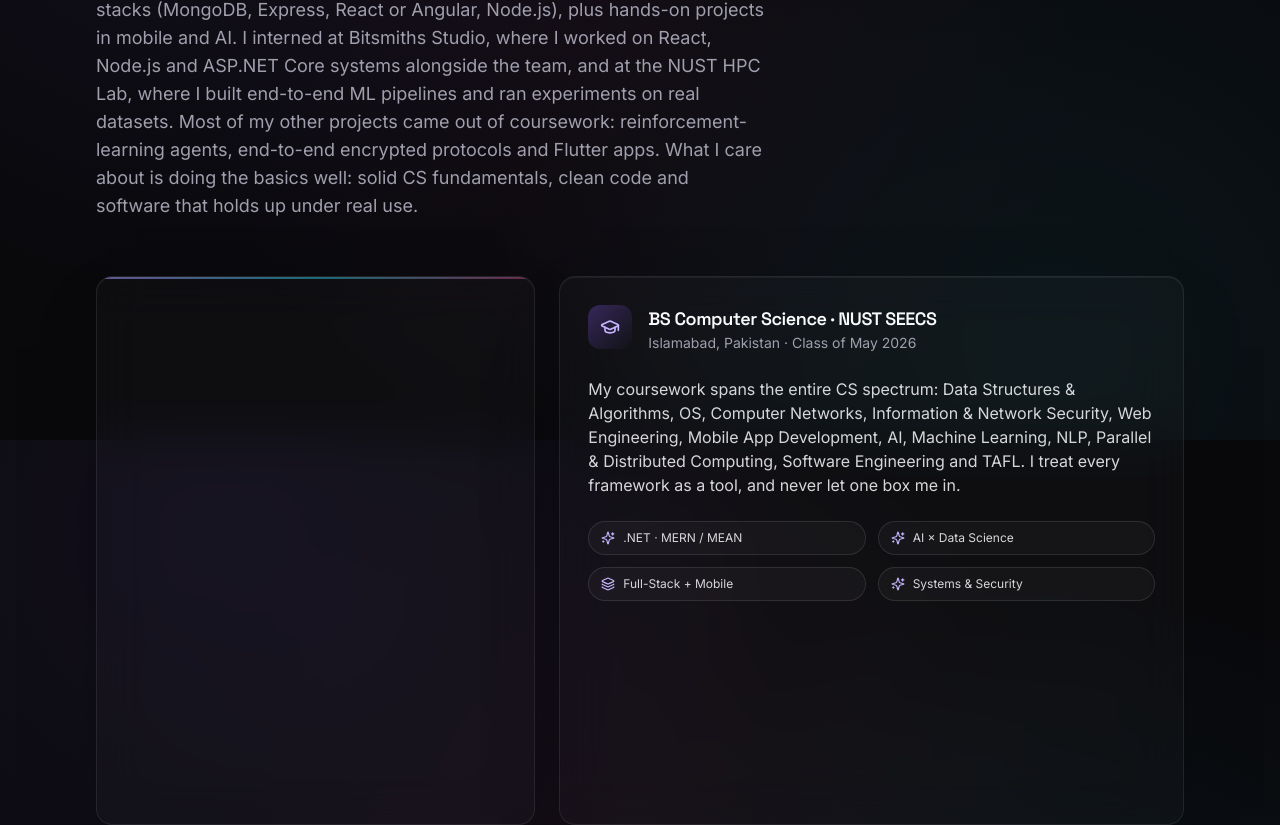
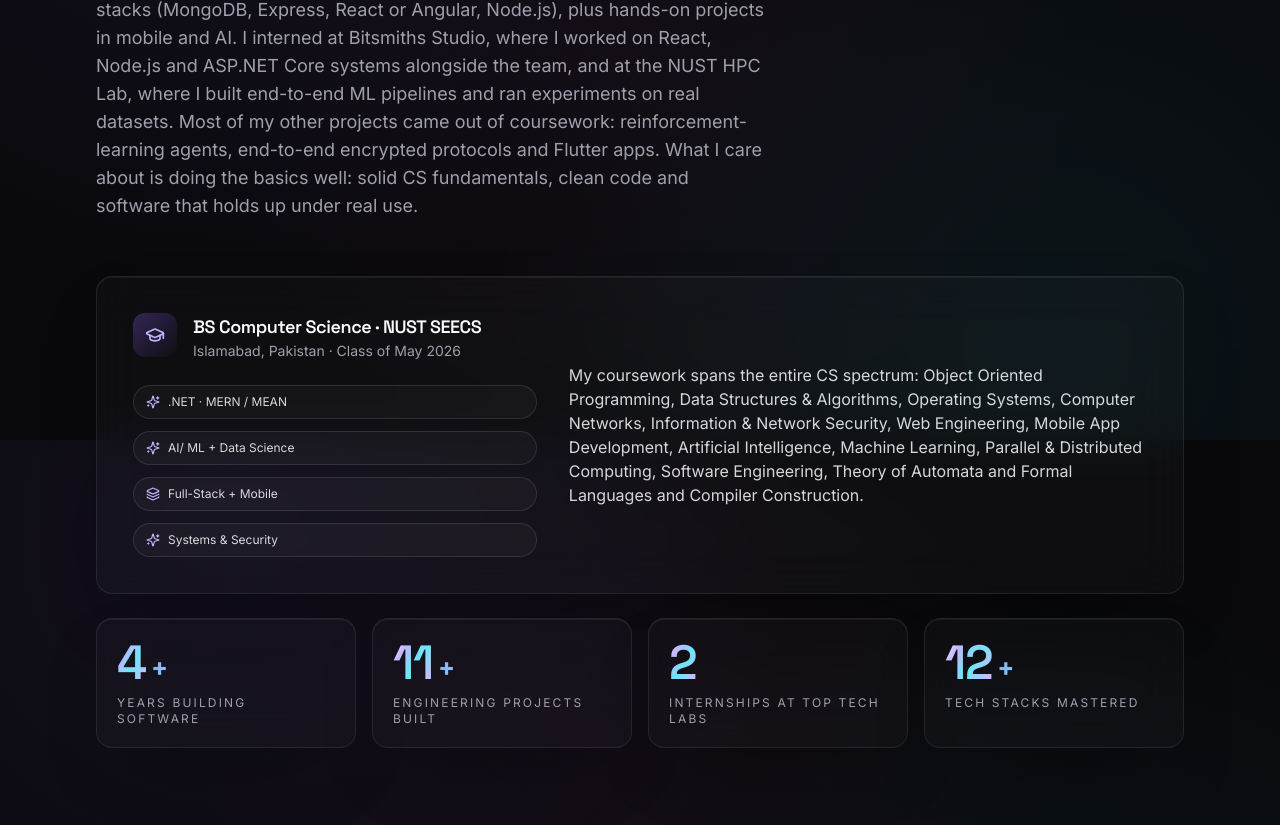
Before and after one commit to moizamz/portfolio, a Next.js app: page / in a window 1280 px wide. Shown: the part 1160-1985 px from the top of the page. Built offline with nearby package versions, Linux system fonts and the light colour scheme.

Commit message:
Update 1.5

```diff
--- a/src/sections/about.tsx
+++ b/src/sections/about.tsx
@@ -1,8 +1,7 @@
 "use client";
 
 import { motion, useInView } from "framer-motion";
-import { GraduationCap, Layers, MapPin, Sparkles } from "lucide-react";
-import Image from "next/image";
+import { GraduationCap, Layers, Sparkles } from "lucide-react";
 import { useEffect, useRef, useState } from "react";
 import { GlassCard } from "@/components/ui/glass-card";
 import { SectionHeading } from "@/components/ui/section-heading";
@@ -23,20 +22,16 @@ export function AboutSection() {
           description={personal.longSummary}
         />
 
-        <div className="mt-14 grid gap-6 lg:grid-cols-12">
-          {/* Photo card */}
         <motion.div
           initial={{ opacity: 0, y: 24 }}
           whileInView={{ opacity: 1, y: 0 }}
           viewport={{ once: true, margin: "-80px" }}
           transition={{ duration: 0.6 }}
-            className="lg:col-span-5"
+          className="mt-14"
         >
-            <PhotoCard />
-          </motion.div>
-
-          {/* Bio + pillars */}
-          <GlassCard className="p-7 lg:col-span-7">
+          <GlassCard className="p-7 md:p-9">
+            <div className="grid gap-8 md:grid-cols-12">
+              <div className="md:col-span-5">
                 <div className="flex items-start gap-4">
                   <span className="grid h-11 w-11 shrink-0 place-items-center rounded-xl bg-gradient-to-br from-violet-500/30 to-violet-500/0 text-violet-300">
                     <GraduationCap className="h-5 w-5" />
@@ -51,23 +46,14 @@ export function AboutSection() {
                   </div>
                 </div>
 
-            <p className="mt-6 text-pretty text-foreground/85">
-              My coursework spans the entire CS spectrum: Data Structures &amp;
-              Algorithms, OS, Computer Networks, Information &amp; Network
-              Security, Web Engineering, Mobile App Development, AI, Machine
-              Learning, NLP, Parallel &amp; Distributed Computing, Software
-              Engineering and TAFL. I treat every framework as a tool, and
-              never let one box me in.
-            </p>
-
-            <div className="mt-6 grid gap-3 sm:grid-cols-2">
+                <div className="mt-6 grid gap-3 sm:grid-cols-2 md:grid-cols-1">
                   <PillarChip
                     icon={<Sparkles className="h-3.5 w-3.5" />}
                     text=".NET · MERN / MEAN"
                   />
                   <PillarChip
                     icon={<Sparkles className="h-3.5 w-3.5" />}
-                text="AI × Data Science"
+                    text="AI/ ML + Data Science"
                   />
                   <PillarChip
                     icon={<Layers className="h-3.5 w-3.5" />}
@@ -78,10 +64,24 @@ export function AboutSection() {
                     text="Systems &amp; Security"
                   />
                 </div>
-          </GlassCard>
               </div>
 
-        {/* Stats row — full width below */}
+              <div className="flex items-center md:col-span-7">
+                <p className="text-pretty text-foreground/85">
+                  My coursework spans the entire CS spectrum: Object Oriented
+                  Programming, Data Structures &amp; Algorithms, Operating
+                  Systems, Computer Networks, Information &amp; Network
+                  Security, Web Engineering, Mobile App Development,
+                  Artificial Intelligence, Machine Learning, Parallel &amp;
+                  Distributed Computing, Software Engineering, Theory of
+                  Automata and Formal Languages and Compiler Construction.
+                </p>
+              </div>
+            </div>
+          </GlassCard>
+        </motion.div>
+
+        {/* Stats row */}
         <div className="mt-6 grid grid-cols-2 gap-4 sm:grid-cols-4">
           {stats.map((s, i) => (
             <StatCard key={s.label} stat={s} index={i} />
@@ -89,104 +89,6 @@ export function AboutSection() {
         </div>
       </div>
     </section>
-  );
-}
-
-function PhotoCard() {
-  const [imgError, setImgError] = useState(false);
-  const showImage = !!personal.photo && !imgError;
-
-  return (
-    <div className="group relative h-full">
-      {/* Soft outer glow — only visible on hover */}
-      <div className="pointer-events-none absolute -inset-2 -z-10 rounded-[28px] bg-gradient-to-br from-violet-500/30 via-fuchsia-500/15 to-cyan-400/25 opacity-40 blur-2xl transition-opacity duration-500 group-hover:opacity-80" />
-
-      <GlassCard
-        className="relative aspect-[4/5] overflow-hidden p-0"
-        spotlight={false}
-      >
-        {/* Gradient border ring (mask trick) */}
-        <div
-          aria-hidden
-          className="pointer-events-none absolute inset-0 z-20 rounded-2xl"
-          style={{
-            padding: 1,
-            background:
-              "linear-gradient(135deg, rgba(167,139,250,0.55), rgba(34,211,238,0.45) 50%, rgba(236,72,153,0.4))",
-            WebkitMask:
-              "linear-gradient(#000 0 0) content-box, linear-gradient(#000 0 0)",
-            WebkitMaskComposite: "xor",
-            maskComposite: "exclude",
-          }}
-        />
-
-        {/* Background grid for fallback */}
-        <div
-          aria-hidden
-          className="absolute inset-0 grid-bg opacity-40"
-        />
-
-        {showImage ? (
-          <Image
-            src={personal.photo}
-            alt={`${personal.name} — portrait`}
-            fill
-            sizes="(min-width: 1024px) 40vw, (min-width: 768px) 60vw, 90vw"
-            className="object-cover transition-transform duration-700 group-hover:scale-[1.03]"
-            priority
-            onError={() => setImgError(true)}
-          />
-        ) : (
-          <FallbackAvatar />
-        )}
-
-        {/* Bottom gradient overlay for legibility */}
-        <div
-          aria-hidden
-          className="absolute inset-x-0 bottom-0 z-10 h-1/2 bg-gradient-to-t from-background via-background/70 to-transparent"
-        />
-
-        {/* Name label */}
-        <div className="absolute inset-x-0 bottom-0 z-20 p-6">
-          <div className="inline-flex items-center gap-2 rounded-full border border-white/10 bg-background/60 px-3 py-1 text-[10px] font-medium uppercase tracking-[0.22em] text-muted-foreground backdrop-blur">
-            <span className="relative flex h-1.5 w-1.5">
-              <span className="absolute inline-flex h-full w-full animate-ping rounded-full bg-emerald-400 opacity-60" />
-              <span className="relative inline-flex h-1.5 w-1.5 rounded-full bg-emerald-400" />
-            </span>
-            Available for work
-          </div>
-          <h3 className="mt-3 font-display text-2xl font-semibold tracking-tight text-foreground">
-            {personal.name}
-          </h3>
-          <p className="mt-1 inline-flex items-center gap-1.5 text-sm text-muted-foreground">
-            <MapPin className="h-3.5 w-3.5 text-violet-300" />
-            {personal.location}
-          </p>
-        </div>
-      </GlassCard>
-    </div>
-  );
-}
-
-function FallbackAvatar() {
-  return (
-    <div className="absolute inset-0 flex items-center justify-center">
-      <div className="absolute inset-0 bg-gradient-to-br from-violet-500/20 via-transparent to-cyan-400/15" />
-      <div className="relative flex flex-col items-center gap-3 text-center">
-        <div className="grid h-28 w-28 place-items-center rounded-full border border-white/15 bg-white/[0.04] backdrop-blur">
-          <span className="font-display text-4xl font-semibold gradient-text">
-            {personal.initials}
-          </span>
-        </div>
-        <p className="max-w-[16rem] text-xs text-muted-foreground">
-          Drop a photo at{" "}
-          <code className="font-mono text-foreground/80">
-            public{personal.photo}
-          </code>{" "}
-          to replace this.
-        </p>
-      </div>
-    </div>
   );
 }
 
--- a/src/sections/hero.tsx
+++ b/src/sections/hero.tsx
@@ -236,7 +236,7 @@ function TerminalCard() {
           </p>
           <p className="pl-3 text-foreground/60">
             open to <span className="text-violet-300">Full-Stack Software Engineer</span> &amp;{" "}
-            <span className="text-cyan-300">ML</span> roles · 2026
+            <span className="text-cyan-300">AI/ML</span> roles · 2026
           </p>
           <div className="pt-1 font-mono text-foreground/80">
             <span className="text-emerald-400">moiz@dev</span>
```
Lines whose indentation alone changed are shown as unchanged.
